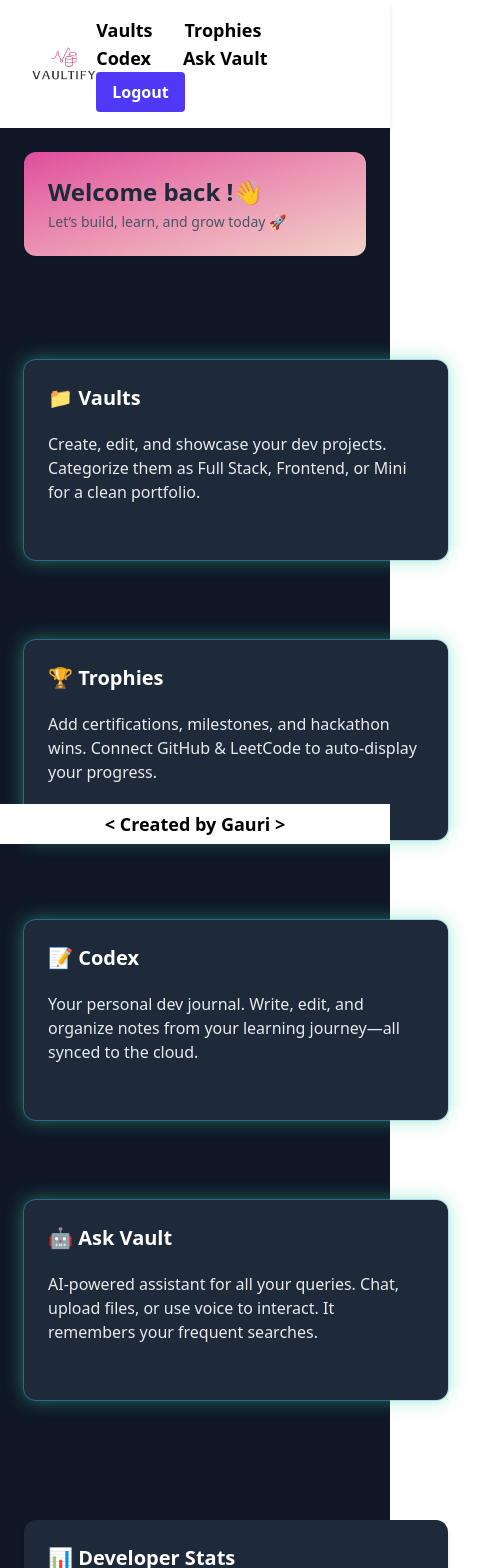
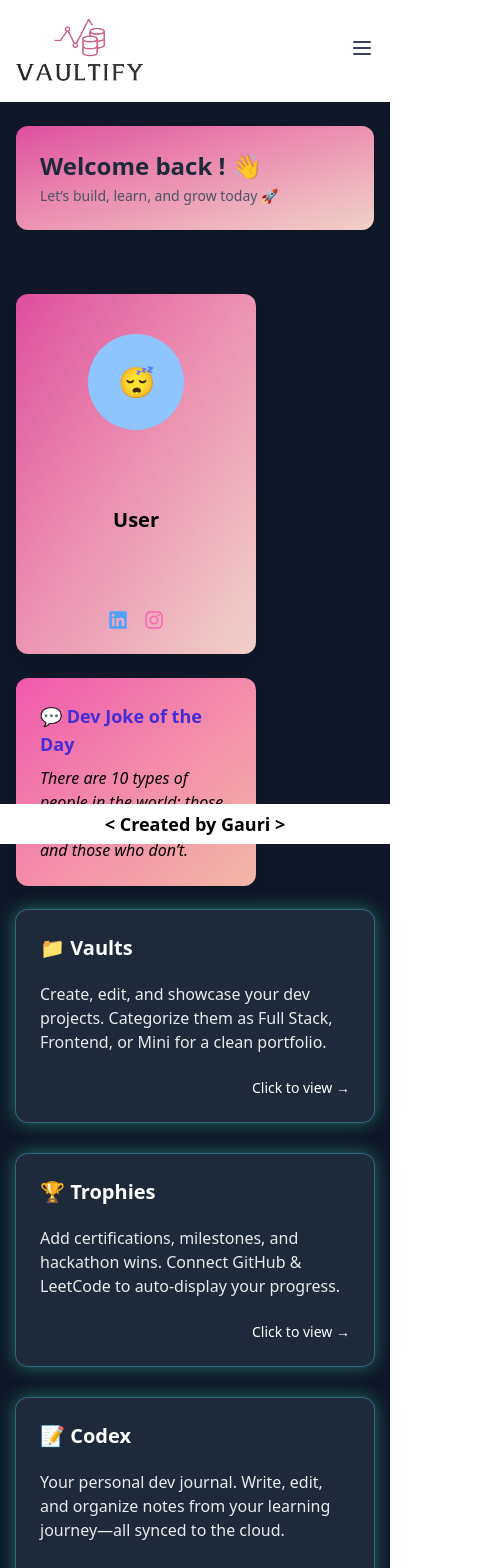
Before and after one commit to gauri-8/Vaultify, a React (Vite) app in the folder client/: page / in a window 390 px wide. Shown: the top 1568 px of the page, 483 px wide, since content can reach past the window. Built offline with nearby package versions, Linux system fonts and the light colour scheme.

Commit message:
responsiveness added

```diff
--- a/client/src/components/DevStatsSection.jsx
+++ b/client/src/components/DevStatsSection.jsx
@@ -17,7 +17,7 @@ const stats = [
 const DevStatsSection = () => {
   return (
     <div className="bg-gray-800
-  p-6  rounded-xl shadow-md mt-30">
+  p-6  rounded-xl shadow-md sm: mt-40">
       <h3 className="text-xl font-semibold text-white mb-4">📊 Developer Stats</h3>
 
       <div className="space-y-4">
--- a/client/src/components/Navbar.jsx
+++ b/client/src/components/Navbar.jsx
@@ -1,54 +1,70 @@
-import React from 'react'
+import React, { useState } from 'react';
 import { useNavigate } from 'react-router-dom';
 import logo from '../assets/vaultify-logo-nav.png';
-import HomePage from '../pages/HomePage';
-
 
 const Navbar = () => {
   const navigate = useNavigate();
+  const [isOpen, setIsOpen] = useState(false);
 
   const handleLogout = () => {
     localStorage.removeItem('vaultifyUser');
     navigate('/login');
   };
 
-
-
-
   return (
-
-    <nav className="flex items-center justify-between px-8 py-4 bg-white shadow-md">
-
-
-
-
-
-<div onClick={() => navigate('/')}
+    <nav className="bg-white shadow-md px-4 py-4 md:px-8">
+      <div className="flex items-center justify-between">
+        {/* Logo */}
+        <div
+          onClick={() => navigate('/')}
           className="cursor-pointer hover:scale-105 transition-transform duration-200"
-title="Go to dashboard">
-  <img src={logo} alt="Vaultify Logo" className="w-30" />
+          title="Go to dashboard"
+        >
+          <img src={logo} alt="Vaultify Logo" className="w-32" />
         </div>
 
+        {/* Hamburger Menu (Mobile) */}
+        <div className="md:hidden">
+          <button
+            onClick={() => setIsOpen(!isOpen)}
+            className="text-gray-700 focus:outline-none"
+          >
+            <svg
+              className="w-6 h-6"
+              fill="none"
+              stroke="currentColor"
+              viewBox="0 0 24 24"
+            >
+              {isOpen ? (
+                <path
+                  strokeLinecap="round"
+                  strokeLinejoin="round"
+                  strokeWidth={2}
+                  d="M6 18L18 6M6 6l12 12"
+                />
+              ) : (
+                <path
+                  strokeLinecap="round"
+                  strokeLinejoin="round"
+                  strokeWidth={2}
+                  d="M4 6h16M4 12h16M4 18h16"
+                />
+              )}
+            </svg>
+          </button>
+        </div>
 
-
-
-      <div className="space-x-8">
-
+        {/* Nav Links (Desktop) */}
+        <div className="hidden md:flex space-x-6 items-center">
+          {['projects', 'achievements', 'codex', 'askvault'].map((route, idx) => (
             <button
-  onClick={() => navigate('/projects')}
-  className="text-lg font-bold hover:text-indigo-600 dark:text-black"
+              key={idx}
+              onClick={() => navigate(`/${route}`)}
+              className="text-lg font-semibold text-gray-700 hover:text-indigo-600"
             >
-  Vaults
+              {route.charAt(0).toUpperCase() + route.slice(1)}
             </button>
-       <button onClick={() => navigate('/achievements')} className="text-lg font-bold hover:text-indigo-600">
-  Trophies
-</button>
-        <button onClick={() => navigate('/codex')} className="text-lg font-bold hover:text-indigo-600">
-  Codex
-</button>
- <button onClick={() => navigate('/askvault')} className="text-lg font-bold hover:text-indigo-600">
-  Ask Vault
-</button>
+          ))}
           <button
             onClick={handleLogout}
             className="bg-indigo-600 text-white font-bold px-4 py-2 rounded hover:bg-indigo-700 transition"
@@ -56,9 +72,36 @@ title="Go to dashboard">
             Logout
           </button>
         </div>
+      </div>
+
+      {/* Mobile Dropdown Menu */}
+      {isOpen && (
+        <div className="flex flex-col space-y-4 mt-4 md:hidden">
+          {['projects', 'achievements', 'codex', 'askvault'].map((route, idx) => (
+            <button
+              key={idx}
+              onClick={() => {
+                navigate(`/${route}`);
+                setIsOpen(false);
+              }}
+              className="text-lg font-semibold text-gray-700 hover:text-indigo-600 text-left"
+            >
+              {route.charAt(0).toUpperCase() + route.slice(1)}
+            </button>
+          ))}
+          <button
+            onClick={() => {
+              handleLogout();
+              setIsOpen(false);
+            }}
+            className="bg-indigo-600 text-white font-bold px-4 py-2 rounded hover:bg-indigo-700 transition text-left"
+          >
+            Logout
+          </button>
+        </div>
+      )}
     </nav>
+  );
+};
 
-  );
-}
-
-export default Navbar
+export default Navbar;
--- a/client/src/components/ProfileCard.jsx
+++ b/client/src/components/ProfileCard.jsx
@@ -4,42 +4,49 @@ import { motion } from 'framer-motion';
 
 const ProfileCard = ({ name, email, joke }) => {
   return (
-    <div className="space-y-6 ml-70 mt-20  ">
+    <div className="space-y-6 mt-10 lg:mt-30 lg:ml-10 w-60 flex flex-col items-center">
       {/* Profile Section */}
       <motion.div
         initial={{ opacity: 0, x: 50 }}
         animate={{ opacity: 1, x: 0 }}
         transition={{ duration: 0.6 }}
-        className="bg-gradient-to-br from-[#de4c9c] to-[#f0d1c8] cursor-pointer text-black p-6 rounded-xl shadow-lg  space-y-4 w-full h-full max-w-[280px] min-h-[360px] flex flex-col justify-between transition-all duration-700 ease-in-out opacity-0 translate-y-4 animate-fade-in-up hover:scale-105 hover:shadow-xl  ">
-
-
+        className="bg-gradient-to-br from-[#de4c9c] to-[#f0d1c8] cursor-pointer text-black p-6 rounded-xl shadow-lg w-full max-w-[320px] min-h-[360px] flex flex-col justify-between transition-all duration-700 hover:scale-105 hover:shadow-xl"
+      >
         <div className="flex justify-center">
-          <div className="w-24 h-24 mt-5 rounded-full bg-blue-300 flex items-center justify-center text-3xl">
+          <div className="w-24 h-24 mt-4 rounded-full bg-blue-300 flex items-center justify-center text-3xl">
             😴
           </div>
         </div>
-        <div className="text-center">
+
+        <div className="text-center mt-4">
           <h3 className="text-xl font-bold">{name || 'User'}</h3>
           <p className="text-sm text-black">{email}</p>
         </div>
-        <div className="flex justify-center gap-4">
-          <a href="https://www.linkedin.com/in/gauri8work" target="_blank" rel="noopener noreferrer">
+
+        <div className="flex justify-center gap-4 mt-4">
+          <a
+            href="https://www.linkedin.com/in/gauri8work"
+            target="_blank"
+            rel="noopener noreferrer"
+          >
             <FaLinkedin className="text-blue-400 hover:text-blue-600 transition" size={20} />
           </a>
-          <a href="https://www.instagram.com/gauri8work" target="_blank" rel="noopener noreferrer">
+          <a
+            href="https://www.instagram.com/gauri8work"
+            target="_blank"
+            rel="noopener noreferrer"
+          >
             <FaInstagram className="text-pink-400 hover:text-pink-600 transition" size={20} />
           </a>
         </div>
       </motion.div>
 
-
-
       {/* Dev Joke Section */}
       <motion.div
         initial={{ scale: 0.8, opacity: 0 }}
-                animate={{ scale: 1, opacity: 1 }}
-                transition={{ duration: 0.5, ease: 'easeOut', delay: 1 }}
-        className="bg-gradient-to-br from-[#f057ab] to-[#f2b7a7] cursor-pointer text-white p-6  mt-60 rounded-xl shadow-lg transition-all duration-700 ease-in-out opacity-0 translate-y-4 animate-fade-in-up hover:scale-105 hover:shadow-xl"
+        animate={{ scale: 1, opacity: 1 }}
+        transition={{ duration: 0.5, ease: 'easeOut', delay: 1 }}
+        className="bg-gradient-to-br lg:mt-30 from-[#f057ab] to-[#f2b7a7] cursor-pointer text-white p-6 rounded-xl shadow-lg w-full max-w-[320px] transition-all duration-700 hover:scale-105 hover:shadow-xl"
       >
         <h3 className="text-lg font-semibold text-indigo-700 mb-2">💬 Dev Joke of the Day</h3>
         <p className="text-black italic">{joke}</p>
--- a/client/src/pages/HomePage.jsx
+++ b/client/src/pages/HomePage.jsx
@@ -43,30 +43,26 @@ const HomePage = () => {
     {
       title: '📁 Vaults',
       desc: 'Create, edit, and showcase your dev projects. Categorize them as Full Stack, Frontend, or Mini for a clean portfolio.',
-      adDes: 'Click to view ->',
+      adDes: 'Click to view →',
       link: '/projects',
-
     },
     {
       title: '🏆 Trophies',
       desc: 'Add certifications, milestones, and hackathon wins. Connect GitHub & LeetCode to auto-display your progress.',
-      adDes: 'Click to view ->',
+      adDes: 'Click to view →',
       link: '/achievements',
-
     },
     {
       title: '📝 Codex',
       desc: 'Your personal dev journal. Write, edit, and organize notes from your learning journey—all synced to the cloud.',
-      adDes: 'Click to view ->',
+      adDes: 'Click to view →',
       link: '/codex',
-
     },
     {
       title: '🤖 Ask Vault',
       desc: 'AI-powered assistant for all your queries. Chat, upload files, or use voice to interact. It remembers your frequent searches.',
-      adDes: 'Click to view -> ',
+      adDes: 'Click to view →',
       link: '/askvault',
-
     },
   ];
 
@@ -74,7 +70,7 @@ const HomePage = () => {
     <>
       <Navbar />
       <div className="min-h-screen bg-gray-900 text-gray-800">
-        <main className="p-6 md:p-10 space-y-6">
+        <main className="px-4 py-6 md:px-10 md:py-10 space-y-6">
           {/* Welcome Banner */}
           <motion.div
             initial={{ opacity: 0, y: -20 }}
@@ -83,7 +79,7 @@ const HomePage = () => {
             className="bg-gradient-to-br from-[#de4c9c] to-[#f0d1c8] p-6 rounded-xl shadow"
           >
             <h2 className="text-2xl font-bold text-gray-800">
-              Welcome back {user?.name}!👋
+              Welcome back {user?.name}! 👋
             </h2>
             <p className="text-sm text-gray-600 mt-1">
               Let’s build, learn, and grow today 🚀
@@ -91,28 +87,30 @@ const HomePage = () => {
           </motion.div>
 
           {/* Main Layout */}
-          <div className="grid md:grid-cols-3 gap-6">
-            {/* Left Column: Dev Stats + Cards + Joke */}
-            <div className="md:col-span-2 space-y-6">
+          <div className="flex flex-col lg:flex-row gap-6">
+            {/* Left: Cards + Stats */}
+            <div className="flex-1 space-y-6 order-2 lg:order-1">
               {/* Dashboard Cards */}
               <motion.div
                 variants={containerVariants}
                 initial="hidden"
                 animate="show"
-                className="grid grid-cols-1 mt-20 md:grid-cols-2 gap-20"
+                className="grid grid-cols-1 sm:grid-cols-2 sm:mt-30 gap-8"
               >
                 {cards.map((card, idx) => (
                   <motion.div
                     key={idx}
                     variants={cardVariants}
                     onClick={() => navigate(card.link)}
-                    whileHover={{ scale: 0.88,  }}
-                    whileTap={{ scale: 0.97 }}
-                    className={`p-6 cursor-pointer h-50 rounded-xl shadow-[0_0_18px_#34d39980] ring-1 ring-[#60a6f15d] backdrop-blur-sm bg-gray-800 text-white  transition-all duration-300 hover:shadow-2xl`}
+                    whileHover={{ scale: 0.98 }}
+                    whileTap={{ scale: 0.95 }}
+                    className="p-6 cursor-pointer h-full rounded-xl shadow-[0_0_18px_#34d39980] ring-1 ring-[#60a6f15d] backdrop-blur-sm bg-gray-800 text-white transition-all duration-300 hover:shadow-2xl"
                   >
                     <h3 className="text-xl font-bold mb-1">{card.title}</h3>
                     <p className="text-md mt-5 opacity-90">{card.desc}</p>
-                    <p className="text-md mt-10 ml-100 hover:text-blue-600 hover:underline opacity-90">{card.adDes}</p>
+                    <p className="text-sm mt-6 text-right hover:text-blue-500 hover:underline">
+                      {card.adDes}
+                    </p>
                   </motion.div>
                 ))}
               </motion.div>
@@ -125,17 +123,14 @@ const HomePage = () => {
               >
                 <DevStatsSection />
               </motion.div>
-
-              {/* Dev Joke */}
-
             </div>
 
-            {/* Right Column: Profile */}
+            {/* Right: Profile */}
             <motion.div
               initial={{ opacity: 0, x: 50 }}
               animate={{ opacity: 1, x: 0 }}
               transition={{ duration: 0.6, delay: 0.4 }}
-              className="h-fit"
+              className="w-full lg:w-[300px] order-1 lg:order-2"
             >
               <ProfileCard name={user?.name} email={user?.email} joke={randomJoke} />
             </motion.div>
```
Lines whose indentation alone changed are shown as unchanged.
